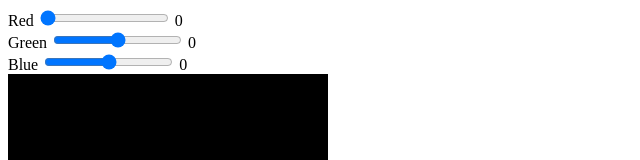
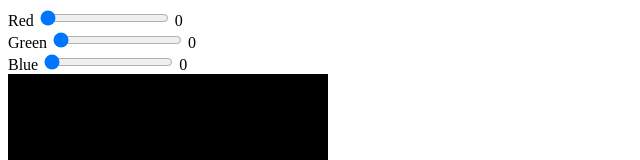
Before and after one commit to rmarrow/color-picker, a plain HTML site: page index.html in a window 1280 px wide. Shown: the top 160 px of the page, without its empty margins (0-640 px from the left). Drawn offline with Linux system fonts and the light colour scheme.

Commit message:
color-picker corrected

```diff
--- a/index.html
+++ b/index.html
@@ -21,6 +21,7 @@
     <div class="picker-control">
         <label for="green">Green</label>
         <input type="range"
+                  value="0"
                   id="green"
                   min="0"
                   max="255"
@@ -30,6 +31,7 @@
         <div class="picker-control">
             <label for="blue">Blue</label>
             <input type="range"
+                   value="0"
                    id="blue"
                    min="0"
                    max="255"
```
